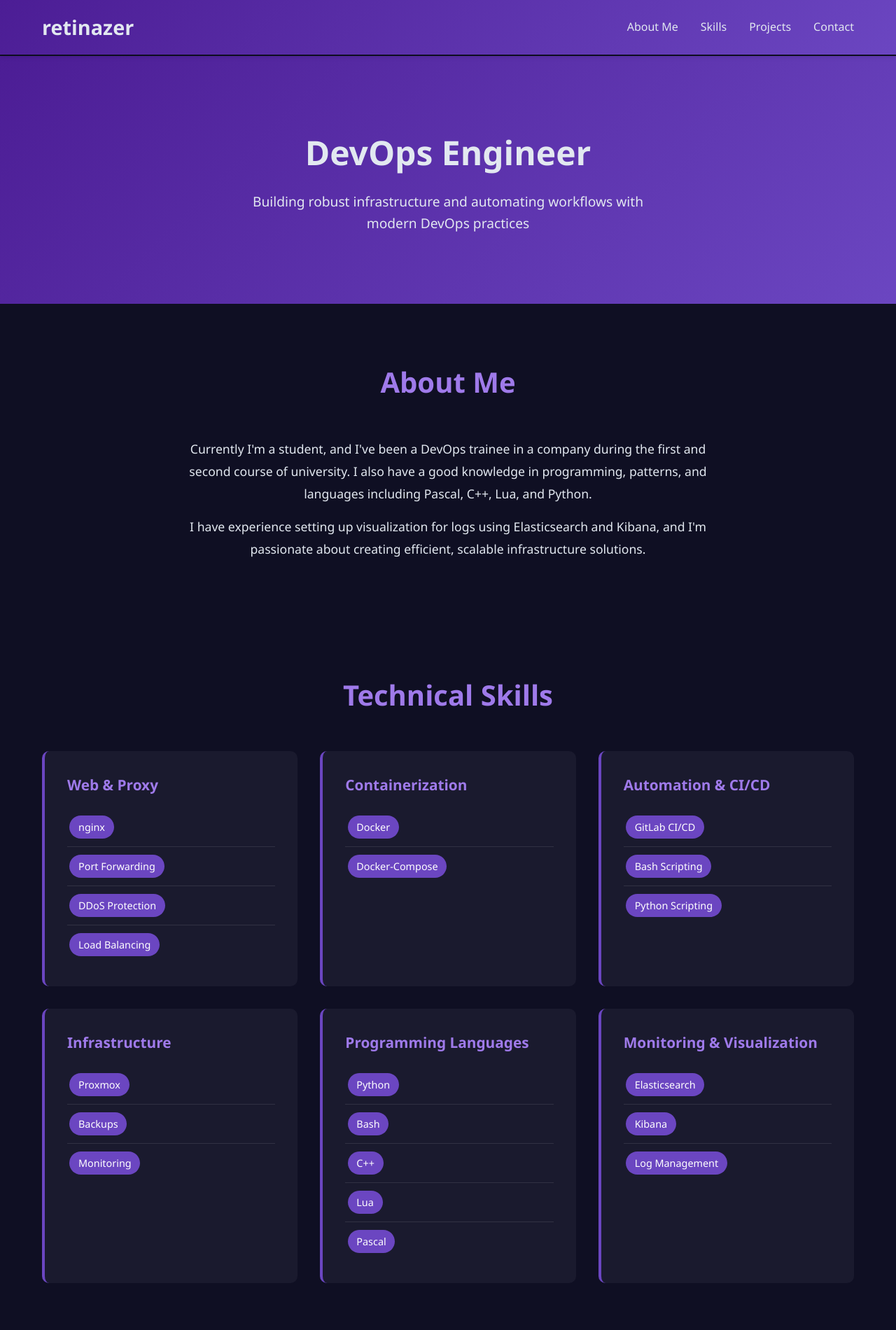
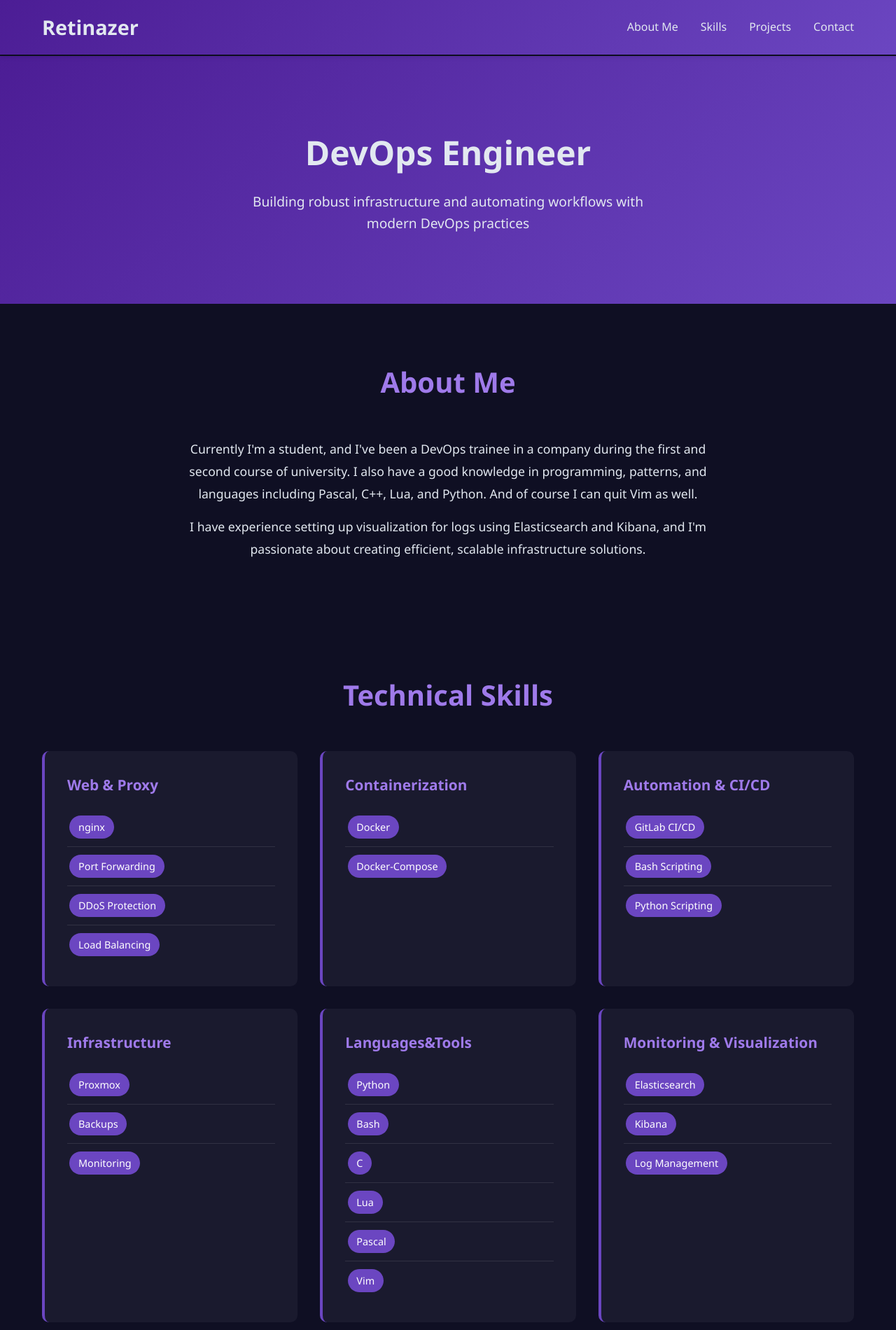
Before and after one commit to Dynalarix/Dynalarix.github.io, a plain HTML site: page index.html in a window 1280 px wide. Shown: the top 1900 px of the page at 70% size. Drawn offline with Linux system fonts and the light colour scheme.

Commit message:
index changed

```diff
--- a/index.html
+++ b/index.html
@@ -4,14 +4,14 @@
     <link rel="stylesheet" href="styles.css">
     <meta charset="UTF-8">
     <meta name="viewport" content="width=device-width, initial-scale=1.0">
-    <title>retinazer - DevOps Engineer</title>
+    <title>Retinazer - DevOps Engineer</title>
 </head>
 <body>
     <!-- Header -->
     <header>
         <nav class="container">
             <div class="logo">
-                <h1>retinazer</h1>
+                <h1>Retinazer</h1>
             </div>
             <ul class="nav-links">
                 <li><a href="#about">About Me</a></li>
@@ -37,7 +37,8 @@
             <div class="about-content">
                 <p>
                     Currently I'm a student, and I've been a DevOps trainee in a company during the first and second course of university.
-                    I also have a good knowledge in programming, patterns, and languages including Pascal, C++, Lua, and Python.
+                    I also have a good knowledge in programming, patterns, and languages including Pascal, C++, Lua, and Python. And of course
+                    I can quit Vim as well.
                 </p>
                 <p style="margin-top: 1rem;">
                     I have experience setting up visualization for logs using Elasticsearch and Kibana, and I'm passionate about
@@ -89,13 +90,14 @@
                 </div>
 
                 <div class="skill-category">
-                    <h3>Programming Languages</h3>
+                    <h3>Languages&Tools</h3>
                     <ul class="skills-list">
                         <li><span class="skill-tag">Python</span></li>
                         <li><span class="skill-tag">Bash</span></li>
-                        <li><span class="skill-tag">C++</span></li>
+                        <li><span class="skill-tag">C</span></li>
                         <li><span class="skill-tag">Lua</span></li>
                         <li><span class="skill-tag">Pascal</span></li>
+                        <li><span class="skill-tag">Vim</span></li>
                     </ul>
                 </div>
 
@@ -150,7 +152,7 @@
     <!-- Footer -->
     <footer>
         <div class="container">
-            <p>&copy; 2025 retinazer. All rights reserved.</p>
+            <p>&copy; 2025 Retinazer. All rights reserved.</p>
         </div>
     </footer>
 
```
